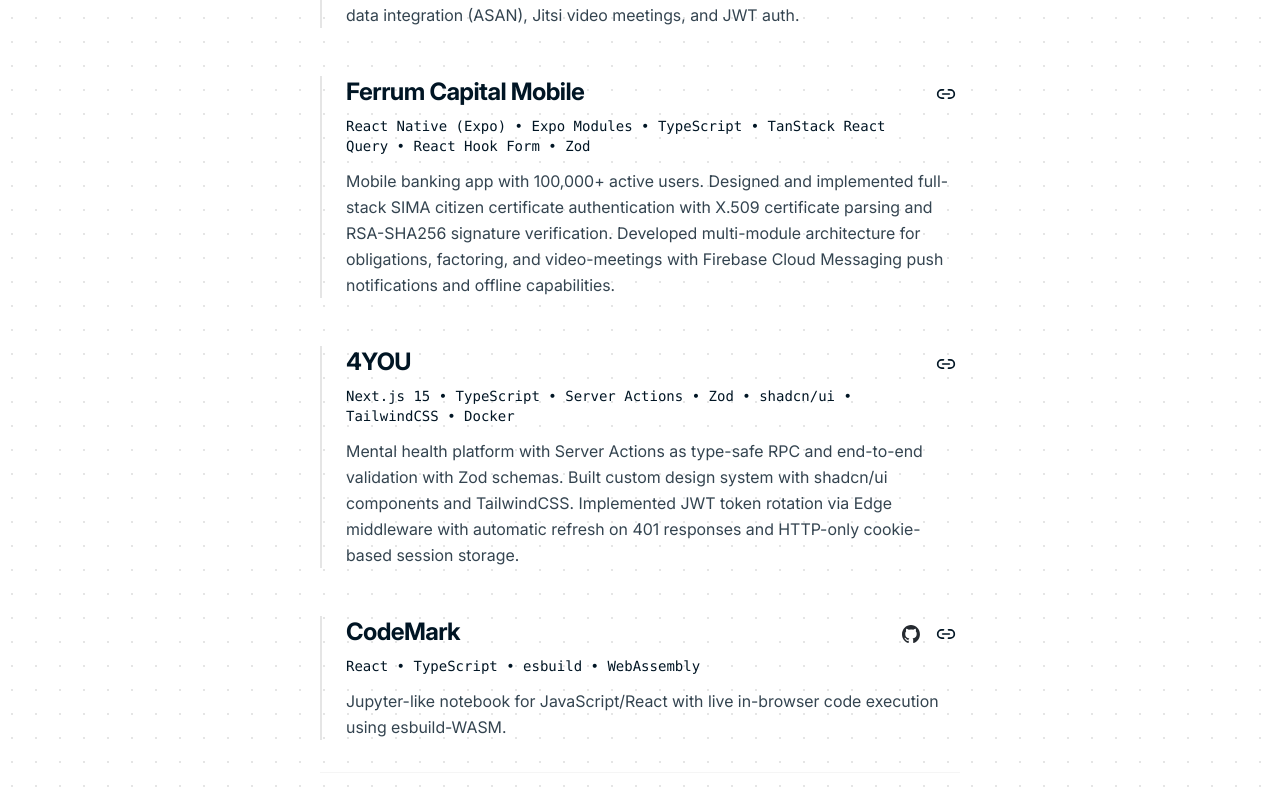
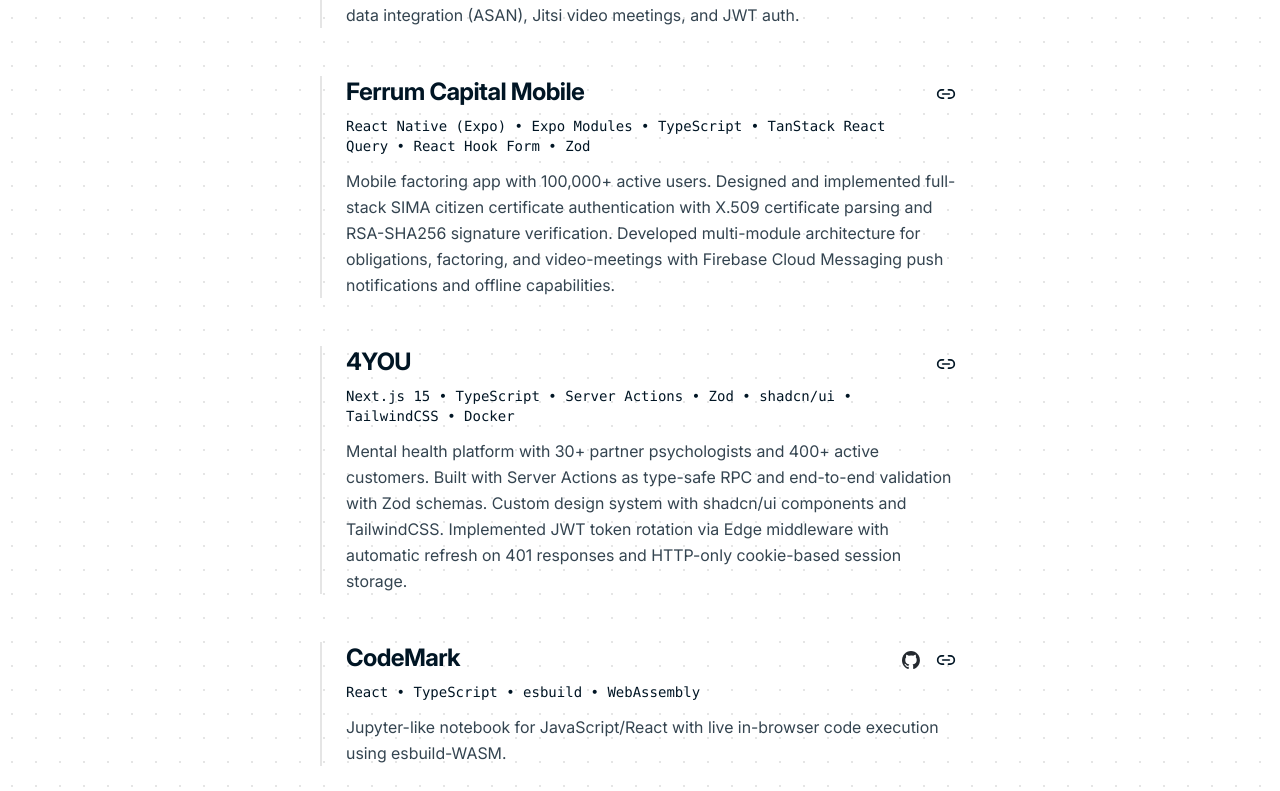
Before and after one commit to Ahm3tJ4f/ahm3tj4f-portfolio, a Next.js app: page /projects in a window 1280 px wide. Shown: the part 618-1409 px from the top of the page. Built offline with nearby package versions, Linux system fonts and the light colour scheme.

Commit message:
Update project descriptions: Ferrum Capital (factoring), 4YOU (active users)

```diff
--- a/src/data/projects.ts
+++ b/src/data/projects.ts
@@ -20,7 +20,7 @@ export const projects: ProjectItem[] = [
   {
     title: "Ferrum Capital Mobile",
     description:
-      "Mobile banking app with 100,000+ active users. Designed and implemented full-stack SIMA citizen certificate authentication with X.509 certificate parsing and RSA-SHA256 signature verification. Developed multi-module architecture for obligations, factoring, and video-meetings with Firebase Cloud Messaging push notifications and offline capabilities.",
+      "Mobile factoring app with 100,000+ active users. Designed and implemented full-stack SIMA citizen certificate authentication with X.509 certificate parsing and RSA-SHA256 signature verification. Developed multi-module architecture for obligations, factoring, and video-meetings with Firebase Cloud Messaging push notifications and offline capabilities.",
     techStack: [
       "React Native (Expo)",
       "Expo Modules",
@@ -34,7 +34,7 @@ export const projects: ProjectItem[] = [
   {
     title: "4YOU",
     description:
-      "Mental health platform with Server Actions as type-safe RPC and end-to-end validation with Zod schemas. Built custom design system with shadcn/ui components and TailwindCSS. Implemented JWT token rotation via Edge middleware with automatic refresh on 401 responses and HTTP-only cookie-based session storage.",
+      "Mental health platform with 30+ partner psychologists and 400+ active customers. Built with Server Actions as type-safe RPC and end-to-end validation with Zod schemas. Custom design system with shadcn/ui components and TailwindCSS. Implemented JWT token rotation via Edge middleware with automatic refresh on 401 responses and HTTP-only cookie-based session storage.",
     techStack: [
       "Next.js 15",
       "TypeScript",
```
